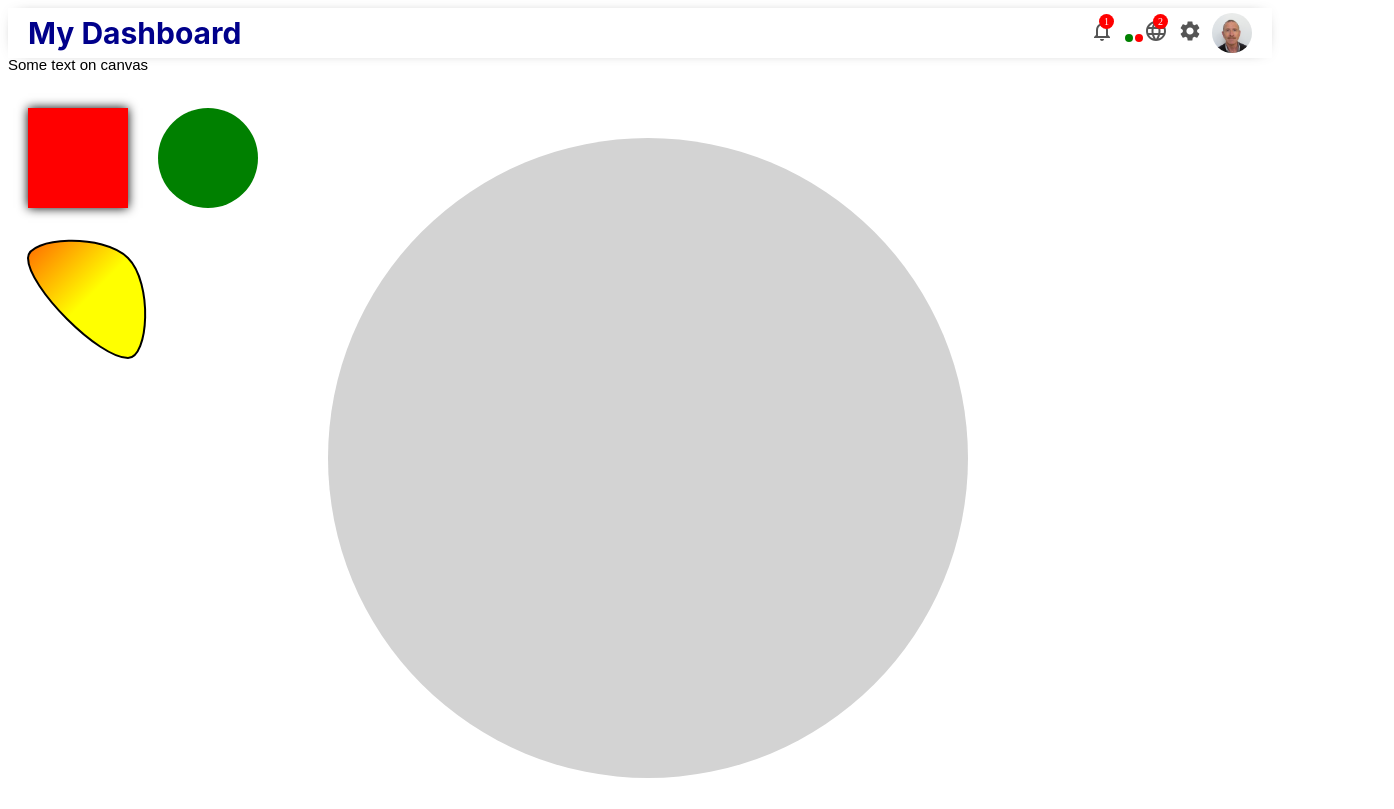
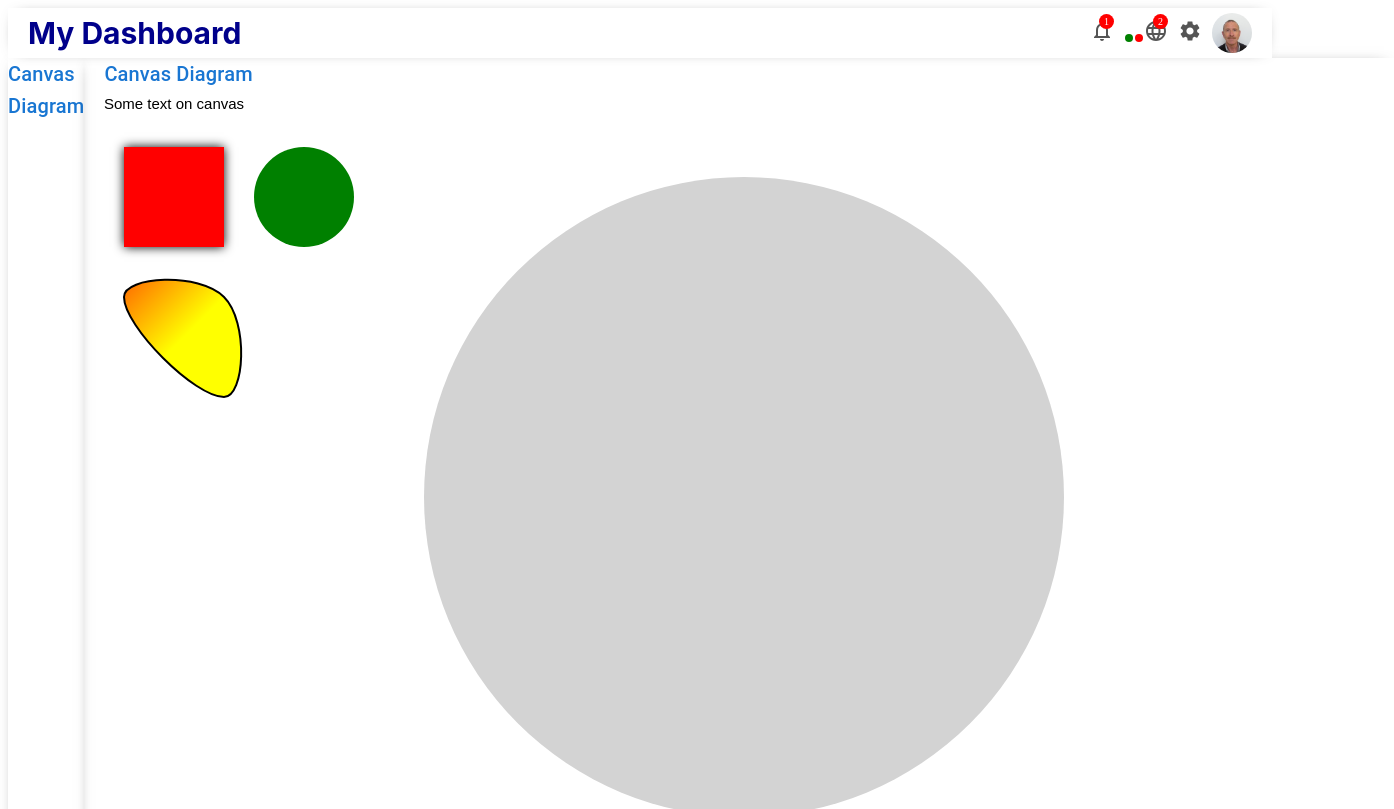
Before and after one commit to 11646729/golf-3, a React (Create React App) app in the folder frontend/: page /canvastestpage in a window 1280 px wide. Shown: the top 809 px of the page, 1394 px wide, since content can reach past the window. Built offline with nearby package versions, Linux system fonts and the light colour scheme; no server answers.

Commit message:
Refactored to CanvasDiagram

```diff
--- /dev/null
+++ b/frontend/src/components/CanvasDiagram.jsx
@@ -0,0 +1,74 @@
+import React, { memo } from "react"
+import { Stage, Layer, Rect, Text, Circle, Line } from "react-konva"
+
+import Title from "./Title"
+
+// import PropTypes from "prop-types"
+import styled from "styled-components"
+
+const CanvasDiagramContainer = styled.div`
+  min-width: 200px;
+  margin-left: 20px;
+  margin-right: 10px;
+  margin-bottom: 20px;
+  font-weight: normal;
+  font-size: 12px;
+  font-family: -apple-system, BlinkMacSystemFont, "Segoe UI", "Roboto", "Oxygen",
+    "Ubuntu", "Cantarell", "Fira Sans", "Droid Sans", "Helvetica Neue",
+    sans-serif;
+`
+
+const CanvasDiagramTitle = "Canvas Diagram"
+
+const CanvasDiagram = (props) => {
+  var canvasWidth = window.innerWidth
+  var canvasHeight = window.innerHeight
+  console.log(canvasHeight)
+
+  // const { golfCourses } = props
+
+  CanvasDiagram.propTypes = {
+    // golfCourses: PropTypes.array,
+  }
+
+  return (
+    <div>
+      <CanvasDiagramContainer>
+        <Title>{CanvasDiagramTitle}</Title>
+        <Stage width={canvasWidth} height={canvasHeight}>
+          <Layer>
+            <Text text="Some text on canvas" fontSize={15} />
+            <Rect
+              x={20}
+              y={50}
+              width={100}
+              height={100}
+              fill="red"
+              shadowBlur={10}
+            />
+            <Circle
+              x={canvasWidth / 2}
+              y={canvasHeight / 2}
+              radius={canvasHeight * 0.4}
+              fill="lightgrey"
+            />
+            <Circle x={200} y={100} radius={50} fill="green" />
+            <Line
+              x={20}
+              y={200}
+              points={[0, 0, 100, 0, 100, 100]}
+              tension={0.5}
+              closed
+              stroke="black"
+              fillLinearGradientStartPoint={{ x: -50, y: -50 }}
+              fillLinearGradientEndPoint={{ x: 50, y: 50 }}
+              fillLinearGradientColorStops={[0, "red", 1, "yellow"]}
+            />
+          </Layer>
+        </Stage>
+      </CanvasDiagramContainer>
+    </div>
+  )
+}
+
+export default memo(CanvasDiagram)
--- a/frontend/src/pages/CanvasTestPage.jsx
+++ b/frontend/src/pages/CanvasTestPage.jsx
@@ -1,44 +1,41 @@
 import React, { memo } from "react"
-import { Stage, Layer, Rect, Text, Circle, Line } from "react-konva"
+import styled from "styled-components"
+import CanvasDiagram from "../components/CanvasDiagram"
 
-const CanvasTestPage = () => {
-  var canvasWidth = window.innerWidth
-  var canvasHeight = window.innerHeight
-  console.log(canvasHeight)
+import Title from "../components/Title"
 
+const CanvasTableTitle = "Canvas Diagram"
+
+const CanvasContainer = styled.div`
+  display: flex;
+`
+
+const CanvasTableContainer = styled.div`
+  flex: 2;
+  -webkit-box-shadow: 0px 0px 15px -10px rgba(0, 0, 0, 0.75);
+  box-shadow: 0px 0px 15px -10px rgba(0, 0, 0, 0.75);
+  min-height: 500px;
+`
+
+const CanvasDiagramContainer = styled.div`
+  flex: 2;
+  -webkit-box-shadow: 0px 0px 15px -10px rgba(0, 0, 0, 0.75);
+  box-shadow: 0px 0px 15px -10px rgba(0, 0, 0, 0.75);
+  min-height: 800px;
+`
+
+const CanvasPage = () => {
   return (
-    <Stage width={canvasWidth} height={canvasHeight}>
-      <Layer>
-        <Text text="Some text on canvas" fontSize={15} />
-        <Rect
-          x={20}
-          y={50}
-          width={100}
-          height={100}
-          fill="red"
-          shadowBlur={10}
-        />
-        <Circle
-          x={canvasWidth / 2}
-          y={canvasHeight / 2}
-          radius={canvasHeight * 0.4}
-          fill="lightgrey"
-        />
-        <Circle x={200} y={100} radius={50} fill="green" />
-        <Line
-          x={20}
-          y={200}
-          points={[0, 0, 100, 0, 100, 100]}
-          tension={0.5}
-          closed
-          stroke="black"
-          fillLinearGradientStartPoint={{ x: -50, y: -50 }}
-          fillLinearGradientEndPoint={{ x: 50, y: 50 }}
-          fillLinearGradientColorStops={[0, "red", 1, "yellow"]}
-        />
-      </Layer>
-    </Stage>
+    <CanvasContainer>
+      <CanvasTableContainer>
+        <Title>{CanvasTableTitle}</Title>
+        {/* <GolfCoursesTable golfCourses={golfCourses} /> */}
+      </CanvasTableContainer>
+      <CanvasDiagramContainer>
+        <CanvasDiagram />
+      </CanvasDiagramContainer>
+    </CanvasContainer>
   )
 }
 
-export default memo(CanvasTestPage)
+export default memo(CanvasPage)
```
